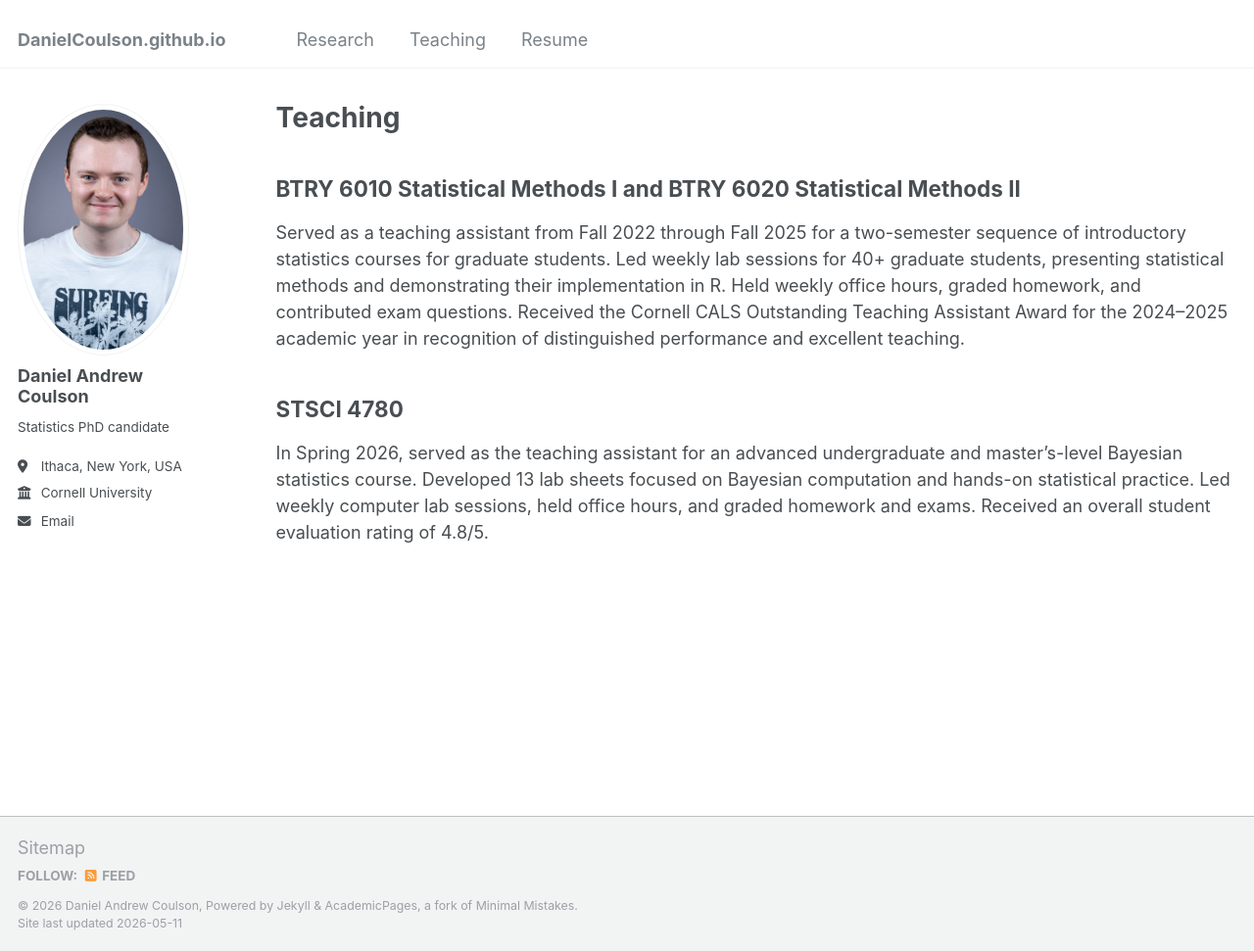
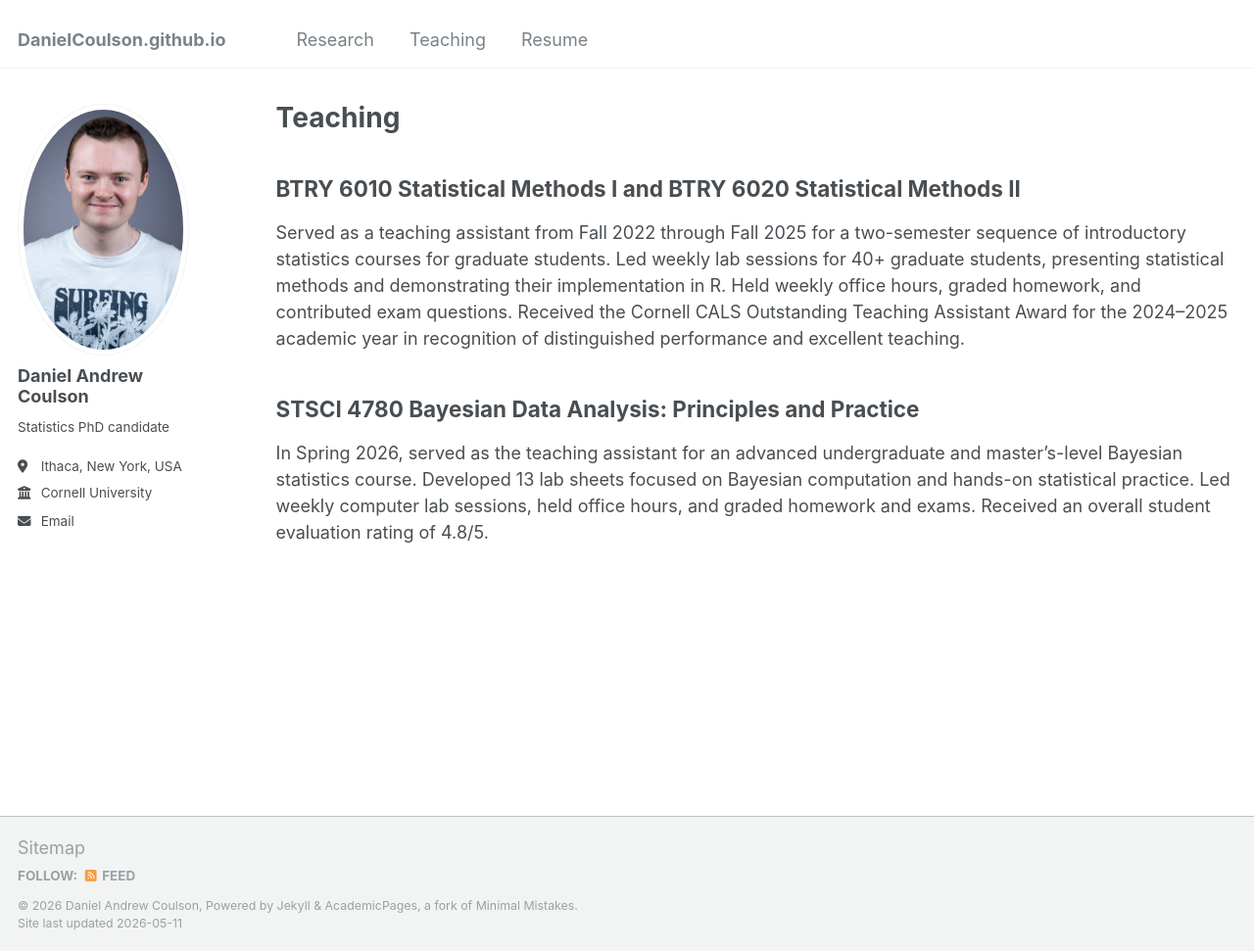
Before and after one commit to DanielCoulson/DanielCoulson.github.io, a Jekyll site: the page built from _pages/teaching.html, in a window 1280 px wide and 971 px high. Shown: the whole window at 98% size. Built offline with Jekyll 4.4.1, drawn with Linux system fonts in a browser that asks for light colours.

Commit message:
Update teaching.html

```diff
--- a/_pages/teaching.html
+++ b/_pages/teaching.html
@@ -8,5 +8,5 @@ author_profile: true
 <h2>BTRY 6010 Statistical Methods I and BTRY 6020 Statistical Methods II</h2>
 <p>Served as a teaching assistant from Fall 2022 through Fall 2025 for a two-semester sequence of introductory statistics courses for graduate students. Led weekly lab sessions for 40+ graduate students, presenting statistical methods and demonstrating their implementation in R. Held weekly office hours, graded homework, and contributed exam questions. Received the Cornell CALS Outstanding Teaching Assistant Award for the 2024–2025 academic year in recognition of distinguished performance and excellent teaching.</p>
 
-<h2>STSCI 4780</h2>
+<h2>STSCI 4780 Bayesian Data Analysis: Principles and Practice</h2>
 <p>In Spring 2026, served as the teaching assistant for an advanced undergraduate and master’s-level Bayesian statistics course. Developed 13 lab sheets focused on Bayesian computation and hands-on statistical practice. Led weekly computer lab sessions, held office hours, and graded homework and exams. Received an overall student evaluation rating of 4.8/5.</p>
```
